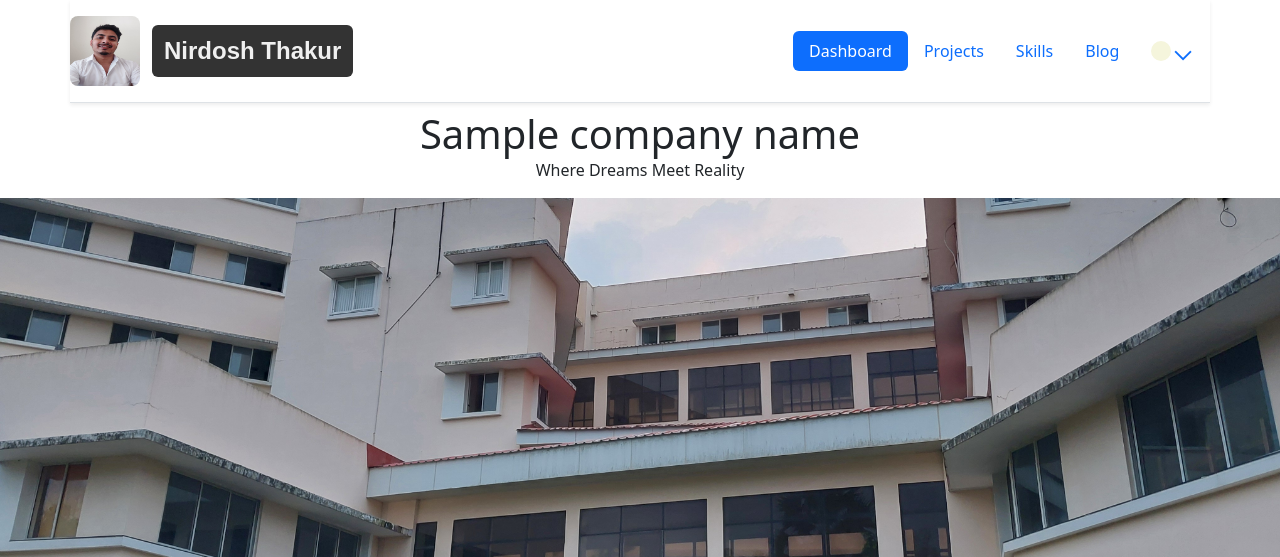
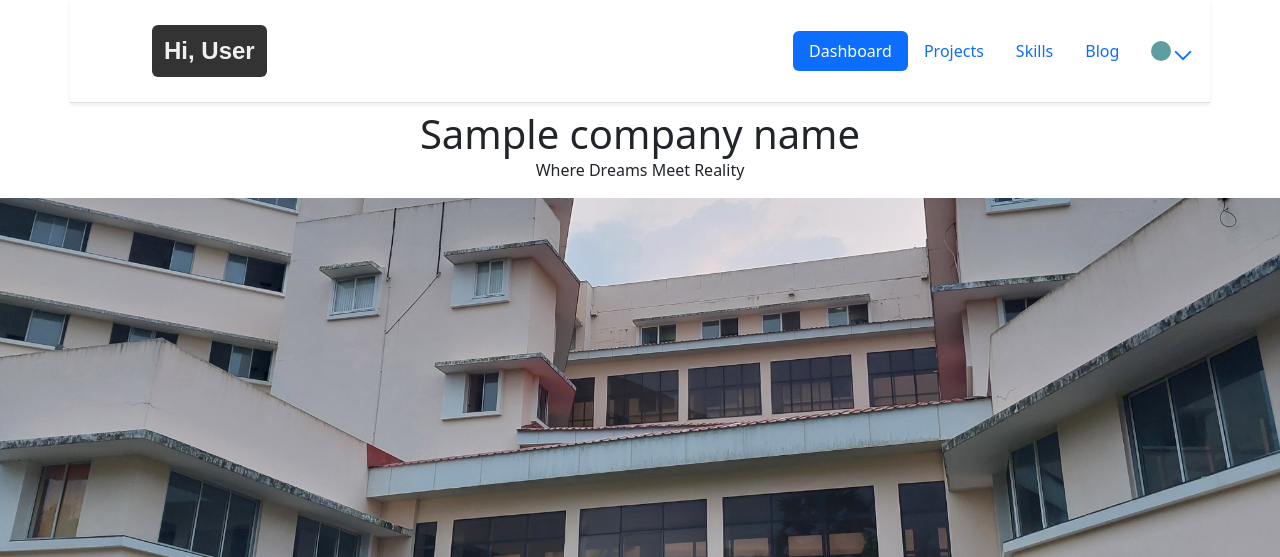
Before and after one commit to nirdosh-thakur/CareerGuard, a Flask app: template templates/jobPage.html in a window 1280 px wide. Shown: the top 557 px of the page. Run offline with Flask 3, Linux system fonts and the light colour scheme; the template is opened without the code that fills it: most values are stand-ins (such as "Sample title", 1, 10 or a date in 2020).

Commit message:
Minor Changes

```diff
--- a/templates/nav.html
+++ b/templates/nav.html
@@ -106,10 +106,17 @@
 <div id="onlyHeader">
     <header class="navbar container shadow-sm fixed-top bg-white d-flex flex-wrap justify-content-between align-items-center py-3 mb-4 border-bottom">
       <a href="/" class="d-flex align-items-center mb-2 mb-md-0 me-md-auto text-decoration-none">
-        <!-- Boxy Logo -->
+        <!-- Boxy Logo
         <img src="/static/Logo1.jpg" alt="Logo" class="logo">
-        <!-- Styled Name -->
-        <span class="fs-4 name-box">Nirdosh Thakur</span>
+        Styled Name -->
+        <i class="fa fa-4x fa-user-circle logo" style="display: flex;justify-content: center;color: darkcyan;"></i>
+        <span class="fs-4 name-box">Hi,
+          {% if session["logged_in"] %}
+            {{ session["first_name"]}} {{ session["last_name"]}}
+          {% else %}
+            User
+          {% endif %}
+        </span>
       </a>
 
       <!-- Personalized Navigation with Hover Effect -->
@@ -122,8 +129,8 @@
         <li class="nav-item dropdown" style="align-items: center;justify-content: space-evenly;">
           <a href="#" class="nav-link" id="dropdownBtn" style="display: flex;">             <div style="align-items:center;display:flex;">
               <span style="
-                  background: #f5f5dc;
-                  color: #deb887;
+                  background: #5f9ea0;
+                  color: black;
                   border-radius: 50%;
                   padding: 10px;
               ">
```
